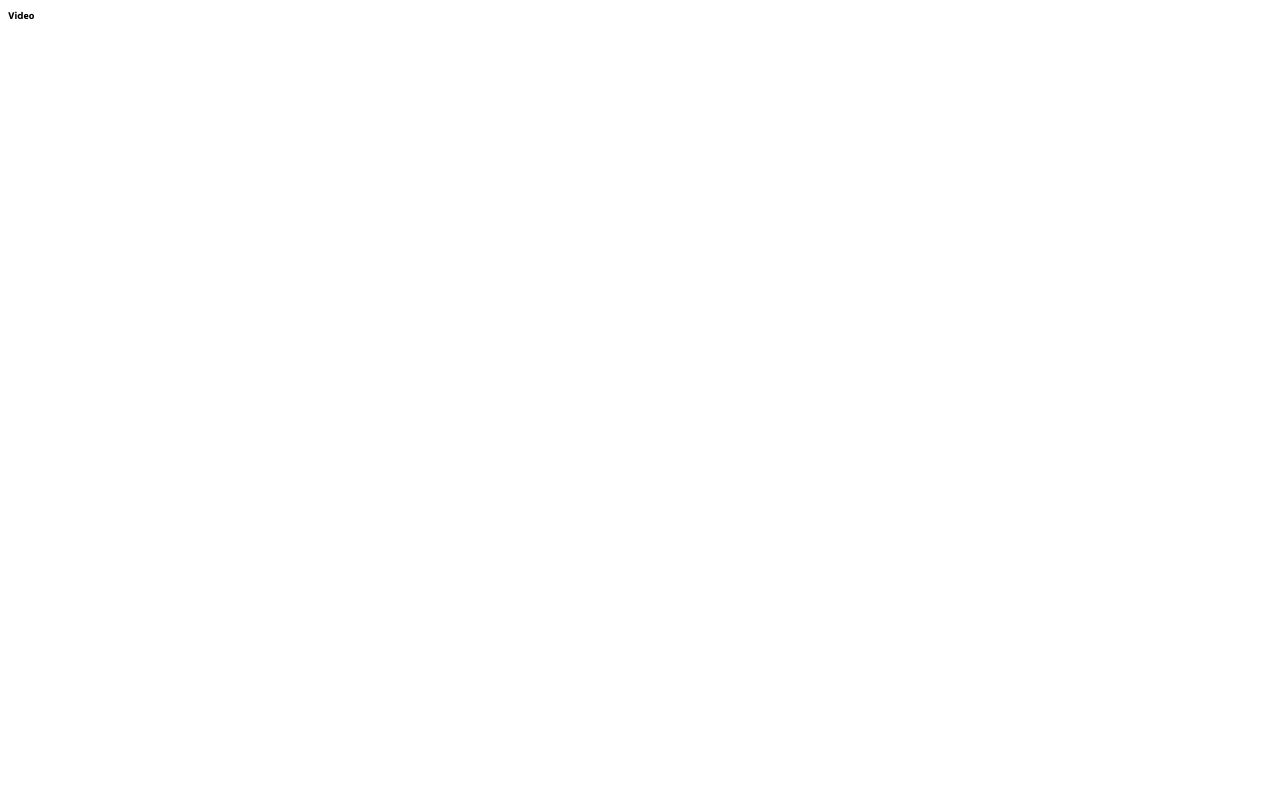
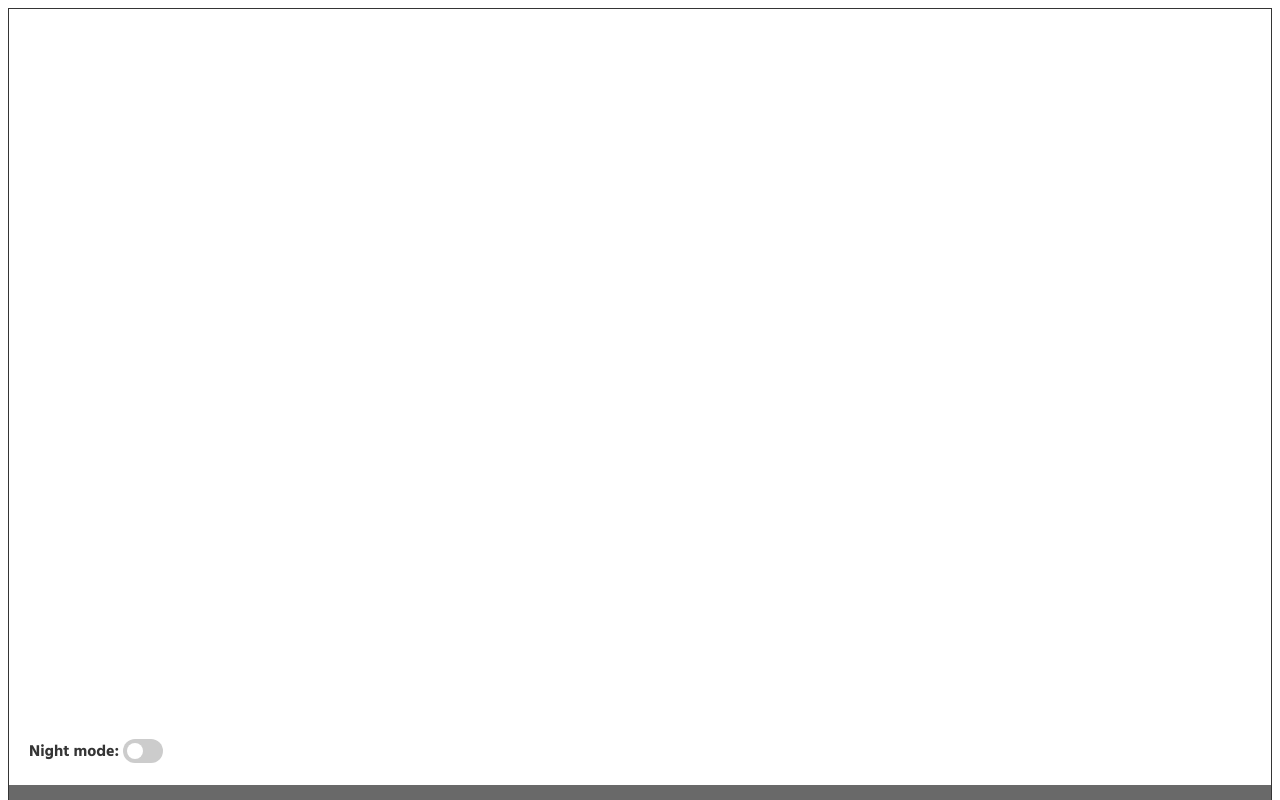
Before and after one commit to atorov/react-hooks-videoplayer, a React (Create React App) app: page / in a window 1280 px wide. Shown: the top 800 px of the page. Built offline with nearby package versions, Linux system fonts and the light colour scheme.

Commit message:
added theme provider, completed stayling, and added content into some components

```diff
--- /dev/null
+++ b/src/components/NightMode/Style.js
@@ -0,0 +1,70 @@
+import styled from 'styled-components'
+
+export default styled.div`
+    font-family: "Hind", sans-serif;
+    font-weight: 800;
+    font-size: 1.6em;
+    color: ${props => props.theme.color};
+    padding: 0;
+    margin: 20px;
+
+    /* CSS taken from https://www.w3schools.com/howto/howto_css_switch.asp */
+    /* The switch - the box around the slider */
+    .switch {
+        position: relative;
+        display: inline-block;
+        width: 40px;
+        height: 24px;
+    }
+
+    /* Hide default HTML checkbox */
+    .switch input {
+        opacity: 0;
+        width: 0;
+        height: 0;
+    }
+
+    /* The slider */
+    .slider {
+        position: absolute;
+        cursor: pointer;
+        top: 0;
+        left: 0;
+        right: 0;
+        bottom: 0;
+        background-color: #ccc;
+        transition: 0.4s;
+    }
+
+    .slider:before {
+        position: absolute;
+        content: "";
+        height: 16px;
+        width: 16px;
+        left: 4px;
+        bottom: 4px;
+        background-color: white;
+        transition: 0.4s;
+    }
+
+    input:checked + .slider {
+        background-color: #3d5138;
+    }
+
+    input:focus + .slider {
+        box-shadow: 0 0 1px #2196f3;
+    }
+
+    input:checked + .slider:before {
+        transform: translateX(16px);
+    }
+
+    /* Rounded sliders */
+    .slider.round {
+        border-radius: 30px;
+    }
+
+    .slider.round:before {
+        border-radius: 50%;
+    }
+`;
--- a/src/components/NightMode/index.jsx
+++ b/src/components/NightMode/index.jsx
@@ -1,9 +1,19 @@
 import React from 'react'
 
+import Style from './Style'
+
 const NightMode = props => (
-    <div>
-        NightMode
-    </div>
+    <Style>
+        <span>Night mode: </span>
+        <label className="switch">
+            <input
+                type="checkbox"
+                checked={props.nightMode}
+                onChange={props.handleChangeMode}
+            />
+            <span className="slider round" />
+        </label>
+    </Style>
 )
 
 export default NightMode
--- /dev/null
+++ b/src/components/PlaylistHeader/Style.js
@@ -0,0 +1,16 @@
+import styled from 'styled-components'
+
+export default styled.div`
+    background: #696969;
+    font-family: "Hind", sans-serif;
+    font-weight: 800;
+    font-size: 1.6em;
+    color: #fff;
+    padding: 0 20px;
+    margin: 0 0 20px 0;
+    min-height: 80px;
+    display: flex;
+    flex-direction: row;
+    align-items: center;
+    justify-content: space-between;
+`
--- /dev/null
+++ b/src/components/PlaylistHeader/StyleJourney.js
@@ -0,0 +1,12 @@
+import styled from 'styled-components'
+
+export default styled.div`
+  background: #565656;
+  font-size: 0.8em;
+  padding: 2px 5px;
+  height: 20px;
+  display: flex;
+  flex-direction: row;
+  align-items: center;
+  border-radius: 5px;
+`
--- a/src/components/PlaylistHeader/index.jsx
+++ b/src/components/PlaylistHeader/index.jsx
@@ -1,9 +1,16 @@
 import React from 'react'
 
+import Style from './Style'
+import StyleJourney from './StyleJourney'
+
 const PlaylistItem = props => (
-    <div>
-        PlaylistItem
-    </div>
+    <Style>
+        {/* TODO: */}
+        <p>{props.active && props.active.title}</p>
+        <StyleJourney>
+            {props.active && props.active.num} / {props.total}
+        </StyleJourney>
+    </Style>
 )
 
 export default PlaylistItem
--- a/src/components/PlaylistItem/Style.js
+++ b/src/components/PlaylistItem/Style.js
@@ -11,8 +11,6 @@ export default styled.div`
     min-height: 50px;
     padding: 10px 20px;
     margin: 0 0 10px 0;
-    display: -webkit-box;
-    display: -ms-flexbox;
     display: flex;
     flex-direction: row;
     justify-content: space-between;
@@ -33,15 +31,15 @@ export default styled.div`
         top: 19px;
     }
 
-    .wbn-player__video-nr {
+    .video-player__video-nr {
         flex-grow: 1; /* default 0 */
         max-width: 30px;
         padding-right: 20px;
         border-right: 2px solid #565656;
     }
 
-    .wbn-player__video-name,
-    .wbn-player__video-name a {
+    .video-player__video-name,
+    .video-player__video-name a {
         flex-grow: 10; /* default 0 */
         padding: 0 0 0 10px;
         color: ${props => props.theme.color};
@@ -50,7 +48,7 @@ export default styled.div`
         display: block;
     }
 
-    .wbn-player__video-time {
+    .video-player__video-time {
         background: #565656;
         min-width: 45px;
         color: #fff;
@@ -62,7 +60,7 @@ export default styled.div`
         margin: 0 0 0 5px;
     }
 
-    .wbn-player__video-download {
+    .video-player__video-download {
         flex-grow: 1; /* default 0 */
         color: ${props => (props.played ? "#fff" : props.theme.color)};
         margin: 0 0 0 20px;
@@ -74,7 +72,7 @@ export default styled.div`
         font-weight: normal;
     }
 
-    .wbn-player__video-download a {
+    .video-player__video-download a {
         color: ${props =>
         props.played && !props.active ? "#fff" : props.theme.color};
     }
--- a/src/components/PlaylistItem/index.jsx
+++ b/src/components/PlaylistItem/index.jsx
@@ -2,10 +2,19 @@ import React from 'react'
 
 import Style from './Style'
 
-const PlaylistHeader = props => (
-    <Style>
-        PlaylistHeader
+const PlaylistItem = props => (
+    <Style active={props.active} played={props.played} >
+        {/* TODO: */}
+        <div className="video-player__video-nr">
+            {props.video && props.video.num}
+        </div>
+        <div className="video-player__video-name">
+            {props.video && props.video.title}
+        </div>
+        <div className="video-player__video-time">
+            {props.video && props.video.duration}
+        </div>
     </Style>
 )
 
-export default PlaylistHeader
+export default PlaylistItem
--- /dev/null
+++ b/src/components/Video/Style.js
@@ -0,0 +1,11 @@
+import styled from 'styled-components'
+
+export default styled.div`
+    position: relative;
+    flex: 2 0 900px;
+
+    @media screen and (max-width: 1400px) {
+        width: 100%;
+        display: block;
+    }
+`
--- /dev/null
+++ b/src/components/Video/StyleWrapper.js
@@ -0,0 +1,7 @@
+import styled from 'styled-components'
+
+export default styled.div`
+    width: 100%;
+    padding-bottom: 56.25%;
+    position: relative;
+`
--- a/src/components/Video/index.jsx
+++ b/src/components/Video/index.jsx
@@ -2,10 +2,28 @@ import React from 'react'
 
 import ReactPlayer from 'react-player'
 
+import Style from './Style'
+import StyleWrapper from './StyleWrapper'
+
 const Video = props => (
-    <div>
-        Video
-    </div>
+    <Style>
+        <StyleWrapper>
+            {/* TODO: */}
+            <ReactPlayer
+                playing={props.autoplay}
+                url={props.active && props.active.video}
+                controls
+                width="100%"
+                height="100%"
+                style={{
+                    position: 'absolute',
+                    top: 0,
+                }}
+                onProgress={props.handleEnd}
+                onEnded={props.handleProgress}
+            />
+        </StyleWrapper>
+    </Style>
 )
 
 export default Video
--- /dev/null
+++ b/src/components/VideoPlayer/Style.js
@@ -0,0 +1,17 @@
+import styled from 'styled-components'
+
+export default styled.div`
+    background: ${props => props.theme.bgcolor};
+    border: ${props => props.theme.border};
+    max-width: 1800px;
+    margin: 0 auto;
+    display: flex;
+    flex-direction: row;
+    max-height: 863px;
+    transition: all 0.5s ease;
+
+    @media screen and (max-width: 1400px) {
+        display: block;
+        max-height: 10000px;
+    }
+`
--- a/src/components/VideoPlayer/index.jsx
+++ b/src/components/VideoPlayer/index.jsx
@@ -1,14 +1,40 @@
 import React from 'react'
+
+import { ThemeProvider } from 'styled-components'
 
 import Playlist from '../Playlist'
 import Video from '../Video'
 
+import Style from './Style'
+
+const theme = {
+    bgcolor: '#353535',
+    bgColorItem: '#414141',
+    bgcolorItemActive: '#405c63',
+    bgcolorPlayed: '#526d4e',
+    border: 'none',
+    borderPlayed: 'none',
+    color: '#fff',
+}
+
+const themeLight = {
+    bgcolor: '#fff',
+    bgColorItem: '#fff',
+    bgcolorItemActive: '#80a7b1',
+    bgcolorPlayed: '#7d9979',
+    border: '1px solid #353535',
+    borderPlayed: 'none',
+    color: '#353535',
+}
+
 const VideoPlayer = props => {
     return (
-        <>
-            <Video />
-            <Playlist />
-        </>
+        <ThemeProvider theme={StaticRange.nightMode ? theme : themeLight}>
+            <Style>
+                <Video />
+                <Playlist />
+            </Style>
+        </ThemeProvider>
     )
 }
 
```
